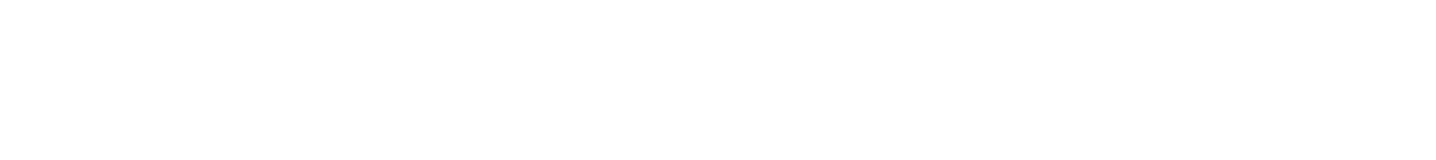
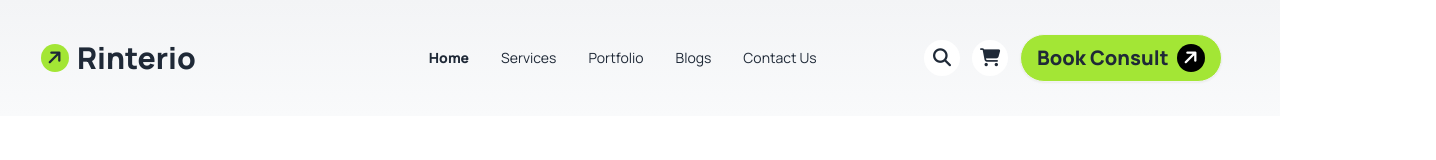
Before and after one commit to Abdullah572001/Assignment-3, a plain HTML site: page index.html in a window 1280 px wide. Shown: the whole page, 1436 px wide, since content can reach past the window. Drawn offline with nearby package versions, Linux system fonts and the light colour scheme.

Commit message:
navbar section done

```diff
--- a/index.html
+++ b/index.html
@@ -11,6 +11,19 @@
     <!-- Tailwind CSS + DaisyUI cdn -->
     <link href="https://cdn.jsdelivr.net/npm/daisyui@4.12.10/dist/full.min.css" rel="stylesheet" type="text/css" />
     <script src="https://cdn.tailwindcss.com"></script>
+    <!-- fontawesome cdn -->
+    <script src="https://kit.fontawesome.com/a2cf7ce55d.js" crossorigin="anonymous"></script>
+    <script>
+        tailwind.config = {
+          theme: {
+            extend: {
+              colors: {
+                clifford: '#da373d',
+              }
+            }
+          }
+        }
+      </script>
 
     <style>
         .font-manrope{
@@ -18,9 +31,48 @@
         }
     </style>
 </head>
-<body>
+<body class="font-manrope">
     <!-- header section -->
-     <header></header>
+     <header class="bg-gradient-to-b from-gray-100 to-gray-50">
+        <!-- Navbar section -->
+         <nav class="md:container md:mx-auto px-4">
+            <div class="py-6">
+                <div class="navbar">
+                    <div class="navbar-start">
+                      <a class="btn btn-ghost text-3xl font-extrabold"><i class="fa-solid fa-arrow-right text-lg -rotate-45 bg-lime-400 rounded-full h-7 w-7"></i>Rinterio</a>
+                    </div>
+                    <div class="navbar-center hidden lg:flex">
+                      <ul class="menu menu-horizontal px-1">
+                        <li class="font-extrabold"><a>Home</a></li>
+                        <li><a>Services</a></li>
+                        <li><a>Portfolio</a></li>
+                        <li><a>Blogs</a></li>
+                        <li><a>Contact Us</a></li>
+                      </ul>
+                    </div>
+                    <div class="navbar-end invisible md:visible">
+                        <i class="fa-solid fa-magnifying-glass text-lg bg-white w-9 h-9 flex items-center justify-center rounded-full text-center mr-3"></i>
+                        <i class="fa-solid fa-cart-shopping text-lg bg-white w-9 h-9 flex items-center justify-center rounded-full text-center mr-3"></i>
+                      <a class="btn bg-lime-400 text-xl font-extrabold rounded-3xl">Book Consult<i class="fa-solid fa-arrow-right text-white text-lg -rotate-45 bg-black rounded-full h-7 w-7"></i></a>
+                    </div>
+                    <div class="dropdown w-9 h-9 rounded-full md:ml-3 bg-white lg:invisible">
+                        <div tabindex="0" role="button" class="btn btn-ghost lg:hidden flex justify-center items-center">
+                            <i class="fa-solid fa-bars mb-3"></i>
+                        </div>
+                        <ul
+                          tabindex="0"
+                          class="menu menu-sm dropdown-content bg-base-100 rounded-box z-[1] mt-3 w-52 p-2 shadow">
+                          <li><a>Home</a></li>
+                          <li><a>Services</a></li>
+                          <li><a>Portfolio</a></li>
+                          <li><a>Blogs</a></li>
+                          <li><a>Contact Us</a></li>
+                        </ul>
+                      </div>
+                  </div>
+            </div>
+         </nav>
+     </header>
 
     <!-- main section -->
      <main></main>
```
